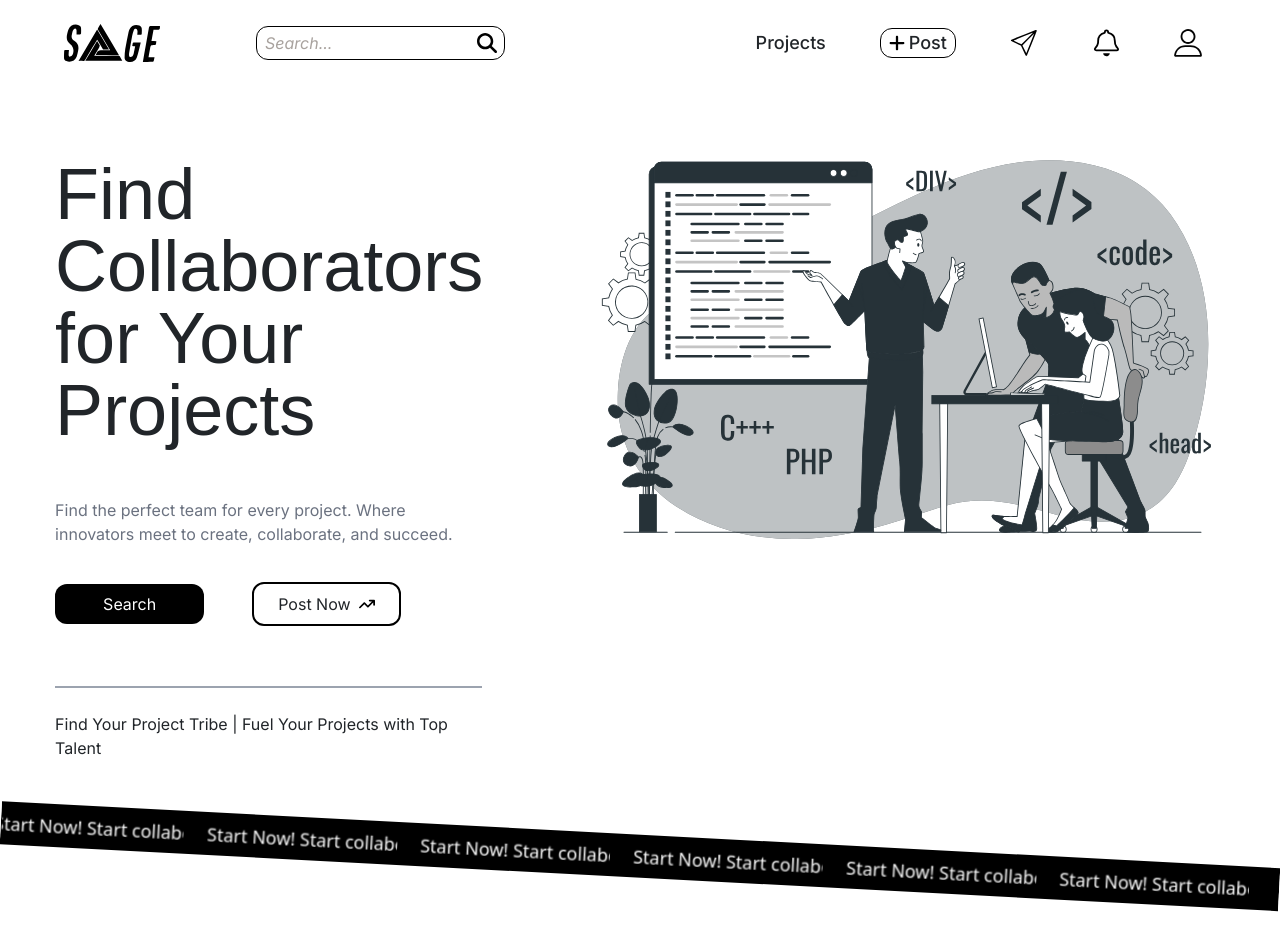
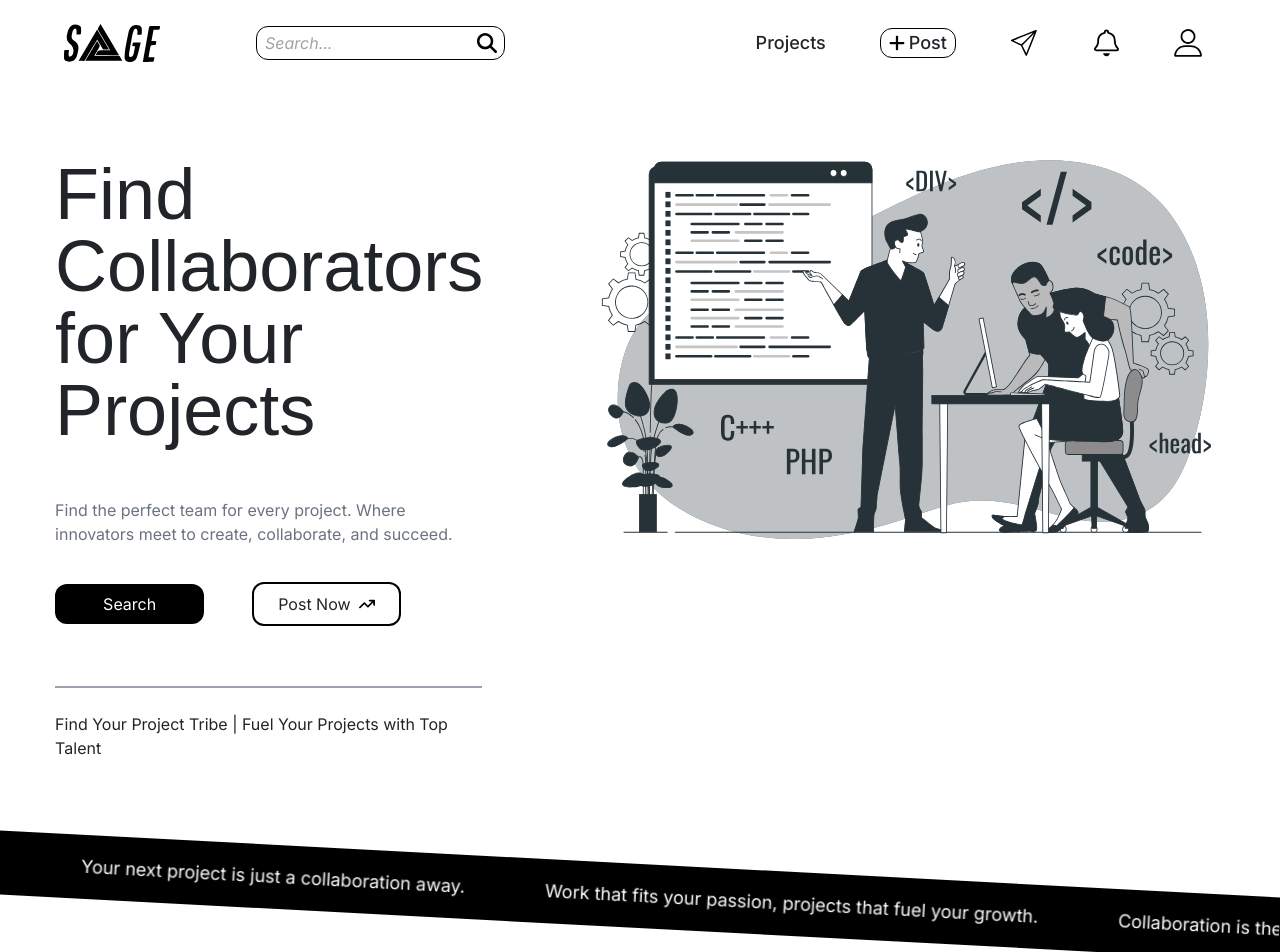
Before and after one commit to MaNaNBaTrA/Sage, a React (Vite) app in the folder Sage/: page /home in a window 1280 px wide. Shown: the top 952 px of the page. Built offline with nearby package versions, Linux system fonts and the light colour scheme; no server answers; sample sign-in values are in the browser's storage; a web font is replaced by a local one.

Commit message:
Update Home Page

```diff
--- a/Sage/src/components/Marquee.jsx
+++ b/Sage/src/components/Marquee.jsx
@@ -1,28 +1,47 @@
-import React from 'react';
+import React, { useEffect, useRef } from 'react';
+import "../index.css";
 
 const Marquee = () => {
+  const quotes = [
+    "Collaboration over contracts, projects over positions.",
+    "Projects today, opportunities tomorrow.",
+    "Your next project is just a collaboration away.",
+    "Work that fits your passion, projects that fuel your growth.",
+    "Collaboration is the currency of the future."
+  ];
+
+  const repeatedQuotes = Array(10).fill(quotes).flat();
+
+  const marqueeRef = useRef(null);
+
+  const handleScroll = () => {
+    const marqueeWidth = marqueeRef.current.offsetWidth;
+    const scrollPosition = marqueeRef.current.scrollLeft;
+    if (scrollPosition >= marqueeWidth - 1) {
+      marqueeRef.current.scrollLeft = 0;
+    }
+  };
+
+  useEffect(() => {
+    const marquee = marqueeRef.current;
+    marquee.addEventListener('scroll', handleScroll);
+    return () => {
+      marquee.removeEventListener('scroll', handleScroll);
+    };
+  }, []);
+
   return (
-    <div className="w-full h-36 overflow-hidden flex justify-center items-center">
-      <div className="relative w-full h-32 flex justify-center items-center transform rotate-3 origin-center">
-        <div className="absolute top-1/2 left-0 right-0 transform -translate-y-1/2 bg-black h-1/3 flex">
-          <div className="whitespace-nowrap animate-marquee-horizontal text-white text-lg px-4 py-2">
-            Start Now! Start collaborating and innovate today.
-          </div>
-          <div className="whitespace-nowrap animate-marquee-horizontal text-white text-lg px-4 py-2">
-            Start Now! Start collaborating and innovate today.
-          </div>
-          <div className="whitespace-nowrap animate-marquee-horizontal text-white text-lg px-4 py-2">
-            Start Now! Start collaborating and innovate today.
-          </div>
-          <div className="whitespace-nowrap animate-marquee-horizontal text-white text-lg px-4 py-2">
-            Start Now! Start collaborating and innovate today.
-          </div>
-          <div className="whitespace-nowrap animate-marquee-horizontal text-white text-lg px-4 py-2">
-            Start Now! Start collaborating and innovate today.
-          </div>
-          <div className="whitespace-nowrap animate-marquee-horizontal text-white text-lg px-4 py-2">
-            Start Now! Start collaborating and innovate today.
-          </div>
+    <div className="bg-black w-[110vw] h-16 my-20 rotate-3 translate-x-[-5vw] flex items-center justify-center overflow-hidden">
+      <div className="w-[100vw] z-10 h-14">
+        <div
+          ref={marqueeRef}
+          className="flex text-white text-nowrap gap-20 h-full w-max items-center justify-center text-lg font-inter animate-marquee"
+        >
+          {repeatedQuotes.map((quote, index) => (
+            <span key={index} className="text-white whitespace-nowrap text-lg font-inter">
+              {quote}
+            </span>
+          ))}
         </div>
       </div>
     </div>
--- a/Sage/src/index.css
+++ b/Sage/src/index.css
@@ -18,3 +18,20 @@
 body {
     overflow: scroll;
 }
+
+@layer utilities {
+    @keyframes marquee {
+      0% {
+        transform: translateX(0);
+      }
+      100% {
+        transform: translateX(-100%);
+      }
+    }
+
+    .animate-marquee {
+      display: inline-flex;
+      white-space: nowrap;
+      animation: marquee 160s linear infinite;
+    }
+  }
--- a/Sage/tailwind.config.js
+++ b/Sage/tailwind.config.js
@@ -16,19 +16,6 @@ export default {
         inter: ['Inter', 'sans-serif'],
         engagement: ['Engagement', 'sans-serif'],
       },
-      animation: {
-        'marquee-horizontal': 'marquee-horizontal 10s linear infinite',
-      },
-      keyframes: {
-        'marquee-horizontal': {
-          '0%': {
-            transform: 'translateX(100%)',
-          },
-          '100%': {
-            transform: 'translateX(-100%)',
-          },
-        },
-      },
     },
   },
   plugins: [],
```
